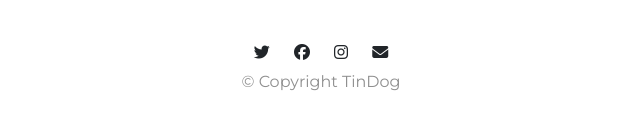
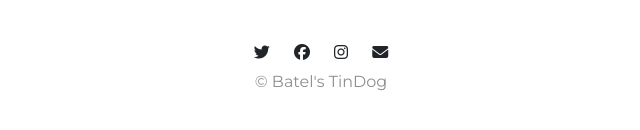
Before and after one commit to BT0701/Tindog, a plain HTML site: page index.html in a window 1280 px wide. Shown: the part 2882-3012 px from the top of the page, 319-959 px from the left. Drawn offline with nearby package versions, Linux system fonts and the light colour scheme.

Commit message:
Add files via upload

```diff
--- a/index.html
+++ b/index.html
@@ -228,7 +228,7 @@
     <i class="fa-brands fa-facebook"></i>
     <i class="fa-brands fa-instagram"></i>
     <i class="fa-solid fa-envelope"></i>
-    <p class="p-footer">© Copyright TinDog</p>
+    <p class="p-footer">© Batel's TinDog</p>
 
   </footer>
 
```
